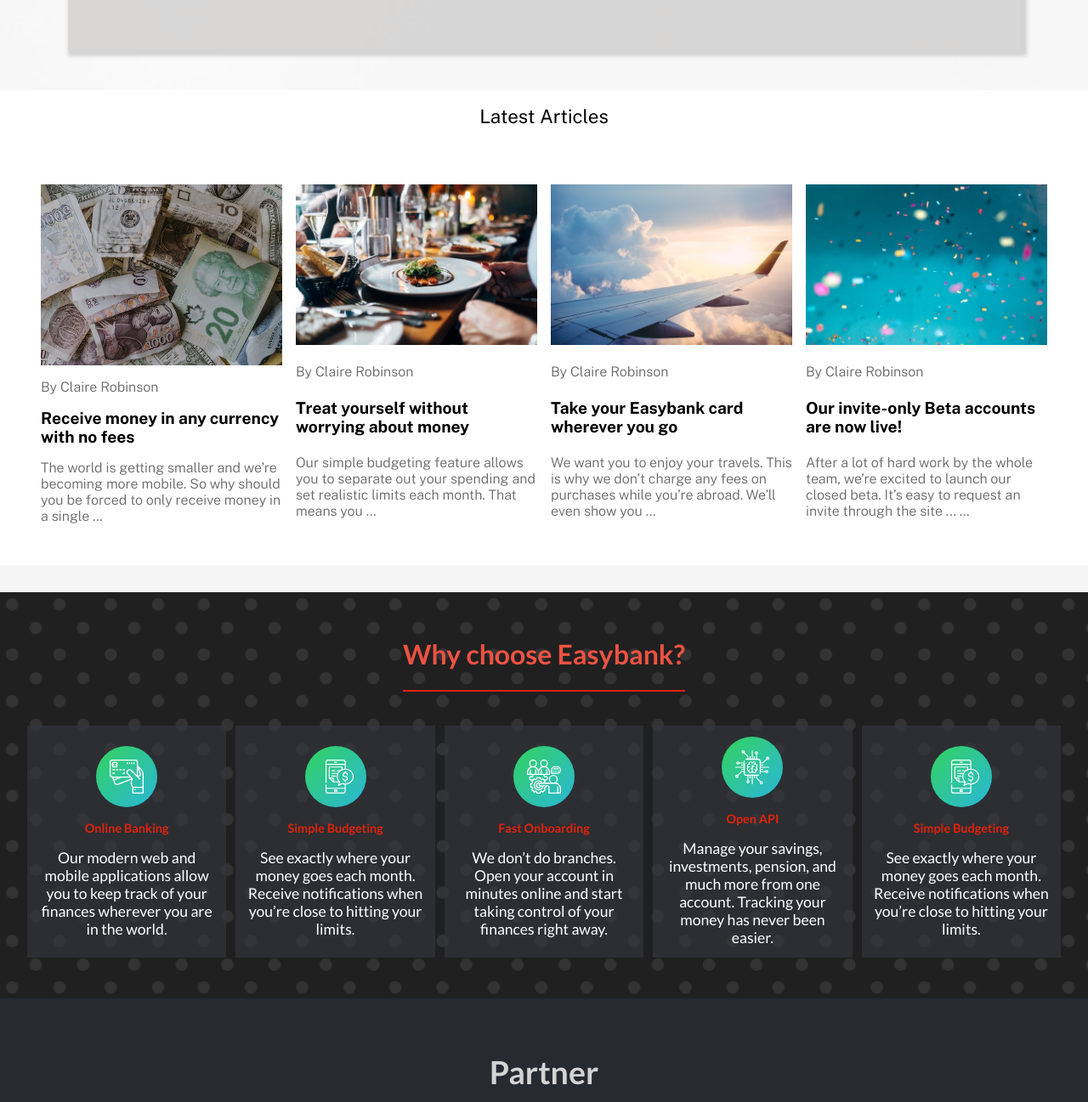
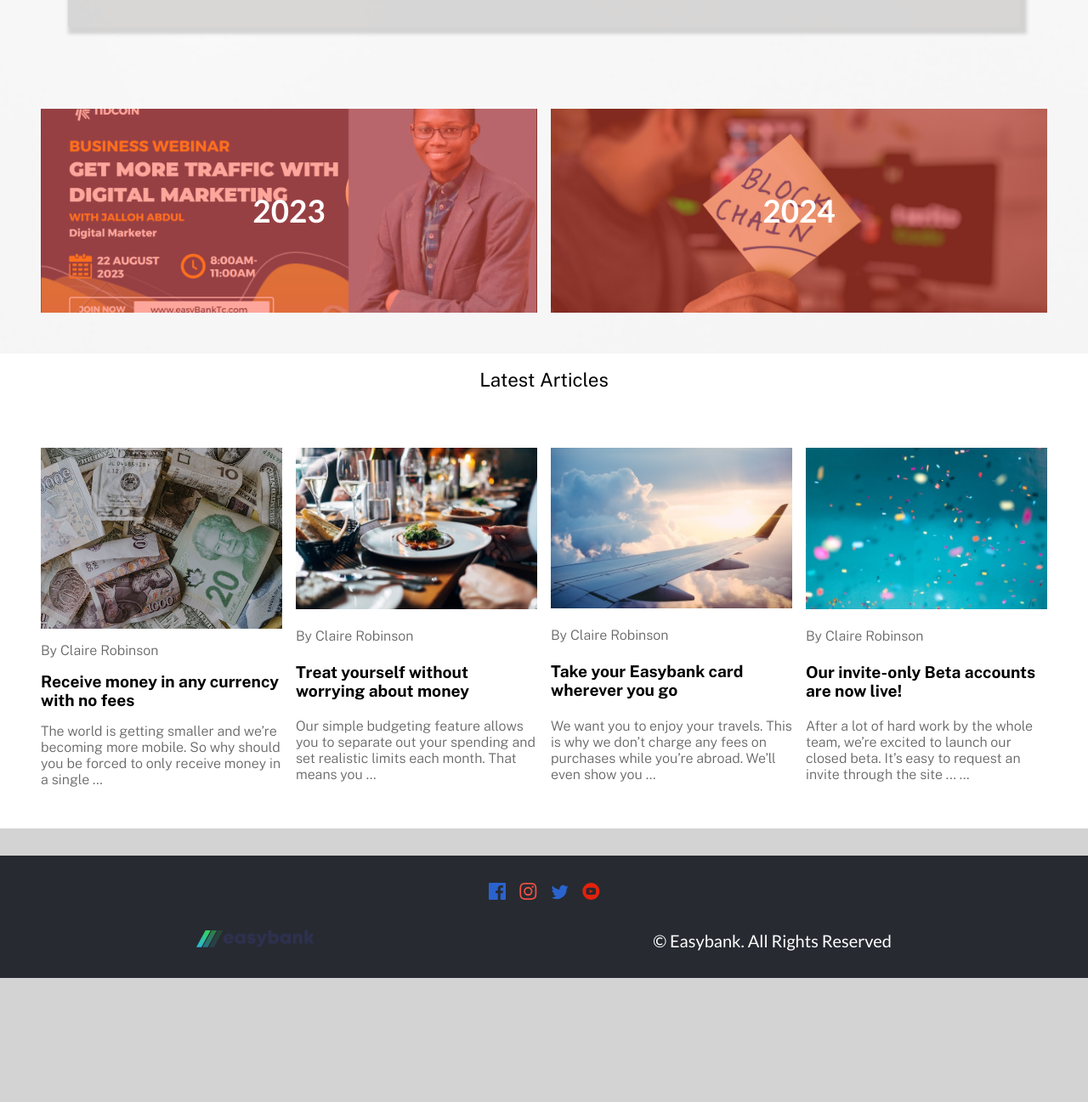
Before and after one commit to aradradev/easyBankTC, a website: page about.html in a window 1280 px wide. Shown: the part 1503-2800 px from the top of the page at 85% size. After the commit the page ends 2654 px from the top, so only its background shows below. Drawn offline with nearby package versions, Linux system fonts and the light colour scheme; a web font is replaced by a local one.

```diff
--- a/about.html
+++ b/about.html
@@ -4,7 +4,7 @@
   <meta charset="UTF-8">
   <meta name="viewport" content="width=device-width, initial-scale=1.0"> <!-- displays site properly based on user's device -->
 
-  <link rel="icon" type="image/png" sizes="32x32" href="./images/favicon-32x32.png">
+  <link rel="icon" type="image/png" sizes="32x32" href="./images/1.png">
   <link href="https://fonts.cdnfonts.com/css/cocogoose" rel="stylesheet">
 <script src="https://kit.fontawesome.com/a13da07216.js" crossorigin="anonymous"></script>
 
@@ -25,7 +25,7 @@
   <section class="main-about">
     <header class="nav-links">
       <div class="logo">
-        <img class="img-logo" src="images/logo.svg" alt="logo">
+        <a href="#"><img class="img-logo" src="images/logo.svg" alt="logo"></a>
         <img class="bank-logo" id="hamburger" src="images/icon-hamburger.svg" alt="icon-hamburger">
         <!-- <img src="images/icon-close.svg" alt="icon-close" id="close-btn"> -->
       </div>
@@ -72,6 +72,7 @@
       <div class="image">
         <img class="mobile" src="images/image-mockups.png" alt="image-mockups" width="100%">
       </div>
+
     </section>
     <h3 class="parag1">Creative Commons history of Easybank and TidCoin</h3>
     <div class="section-creative-logo parag1">
@@ -79,6 +80,18 @@
   </div>
   <div class="logo-history parag1">
     <img src="images/logo.svg" alt="logo">
+  </div>
+  <div class="grids-web">
+    <div class="webinar">
+      <div class="container">
+        <p>2023</p>
+      </div>
+    </div>
+    <div class="webinar-2">
+      <div class="container">
+        <p>2024</p>
+      </div>
+    </div>
   </div>
     <section class="foods" id="blog">
         <h3>Latest Articles</h3>
@@ -110,52 +123,6 @@
             </div>
         </div>
     </section>
-
-    <section class="about" id="about">
-      <div class="about-section">
-        <h3>Why choose Easybank?</h3><hr>
-      </div>
-      <div class="cards">
-        <div class="card">
-          <img src="images/icon-online.svg" alt="icon-online">
-          <h3>Online Banking</h3>
-          <p>Our modern web and mobile applications allow you to keep track of your finances wherever you are in the world.</p>
-        </div>
-        <div class="card">
-          <img src="images/icon-budgeting.svg" alt="icon-budgeting">
-          <h3>Simple Budgeting</h3>
-          <p>See exactly where your money goes each month. Receive notifications when you’re close to hitting your limits.</p>
-        </div>
-        <div class="card">
-          <img src="images/icon-onboarding.svg" alt="icon-onboarding">
-          <h3>Fast Onboarding</h3>
-          <p>We don’t do branches. Open your account in minutes online and start taking control of your finances right away.</p>
-        </div>
-        <div class="card">
-          <img src="images/icon-api.svg" alt="icon-api">
-          <h3>Open API</h3>
-          <p>Manage your savings, investments, pension, and much more from one account. Tracking your money has never been easier.</p>
-        </div>
-        <div class="card">
-          <img src="images/icon-budgeting.svg" alt="icon-budgeting">
-          <h3>Simple Budgeting</h3>
-          <p>See exactly where your money goes each month. Receive notifications when you’re close to hitting your limits.</p>
-        </div>
-      </div>
-    </section>
-
-    <!-- Section for the features -->
-
-</section>
-
-  <section class="partner" id="footer">
-    <h3>Partner</h3> <hr>
-    <ul>
-      <li>Google</li>
-      <li>Central-Banking</li>
-      <li>Microverse</li>
-      <li>freeCodeCamp</li>
-    </ul>
   </section>
 
   <footer class="footer">
@@ -167,7 +134,7 @@
     </ul>
 
     <div class="footer-text">
-      <img src="images/logo.svg" alt="logo">
+      <a href="#"><img src="images/logo.svg" alt="logo"></a>
       <p>© Easybank. All Rights Reserved</p>
     </div>
 
--- a/style.css
+++ b/style.css
@@ -394,13 +394,14 @@
 }
 
 .footer {
-  color: var(--Dark);
-  background-color: var(--White);
+  color: var(--White);
+  background-color: var(--Dark);
   padding: 2rem;
   display: flex;
   justify-content: center;
   flex-direction: column;
   gap: 2rem;
+  margin-top: 2rem;
 }
 
 .footer ul {
@@ -437,6 +438,13 @@
 }
 
 .grids {
+  display: grid;
+  grid-template-rows: 1fr;
+  padding: 2rem;
+  gap: 1rem;
+}
+
+.grids-web{
   display: grid;
   grid-template-rows: 1fr;
   padding: 2rem;
@@ -541,7 +549,38 @@
   margin: 0 auto;
 }
 
-@media screen and (min-width: 768px) and (max-width: 1440px) {
+.webinar{
+  display: flex;
+  justify-content: center;
+  align-items: center;
+  flex-direction: column;
+  background: url('images/Screenshot\ \(134\).png') no-repeat center center /cover;
+  height: 15rem;
+  width: 100%;
+}
+.webinar-2{
+  display: flex;
+  justify-content: center;
+  align-items: center;
+  flex-direction: column;
+  background: url('images/hitesh-choudhary-JNxTZzpHmsI-unsplash.jpg') no-repeat center center /cover;
+  height: 15rem;
+  width: 100%;
+}
+
+.container{
+  display: flex;
+  background-color: rgba(254, 78, 56, 0.5);
+  justify-content: center;
+  align-items: center;
+  font-size: 2.3rem;
+  font-weight: bold;
+  color: var(--White);
+  width: 100%;
+  height: 15rem;
+}
+
+@media screen and (min-width: 768px) {
   body {
     font-size: 20px;
   }
@@ -551,7 +590,7 @@
     display: flex;
     background-color: var(--Dark);
     color: var(--Ligth-grey);
-    padding: 2rem;
+    padding: 1.2rem 0;
   }
 
   h1 {
@@ -578,7 +617,7 @@
     position: absolute;
     display: flex;
     right: 0;
-    top: 0;
+    top: -9px;
     text-align: center;
   }
 
@@ -716,6 +755,11 @@
     padding: 3rem;
   }
 
+  .grids-web{
+    grid-template-columns: repeat(2, 1fr);
+    padding: 3rem;
+  }
+
   .grid,
   .card {
     transition: transform 0.3s ease;
@@ -726,6 +770,10 @@
   .card:hover {
     transform: scale(1.1);
     border: 1px solid var(--White);
+  }
+
+  .webinar {
+    flex-direction: row;
   }
 }
 
```
Also changed, not shown: index.html (+4 -4 lines), README.md, images/1.png (added), images/Screenshot (134).png (added), images/hitesh-choudhary-JNxTZzpHmsI-unsplash.jpg (added).
